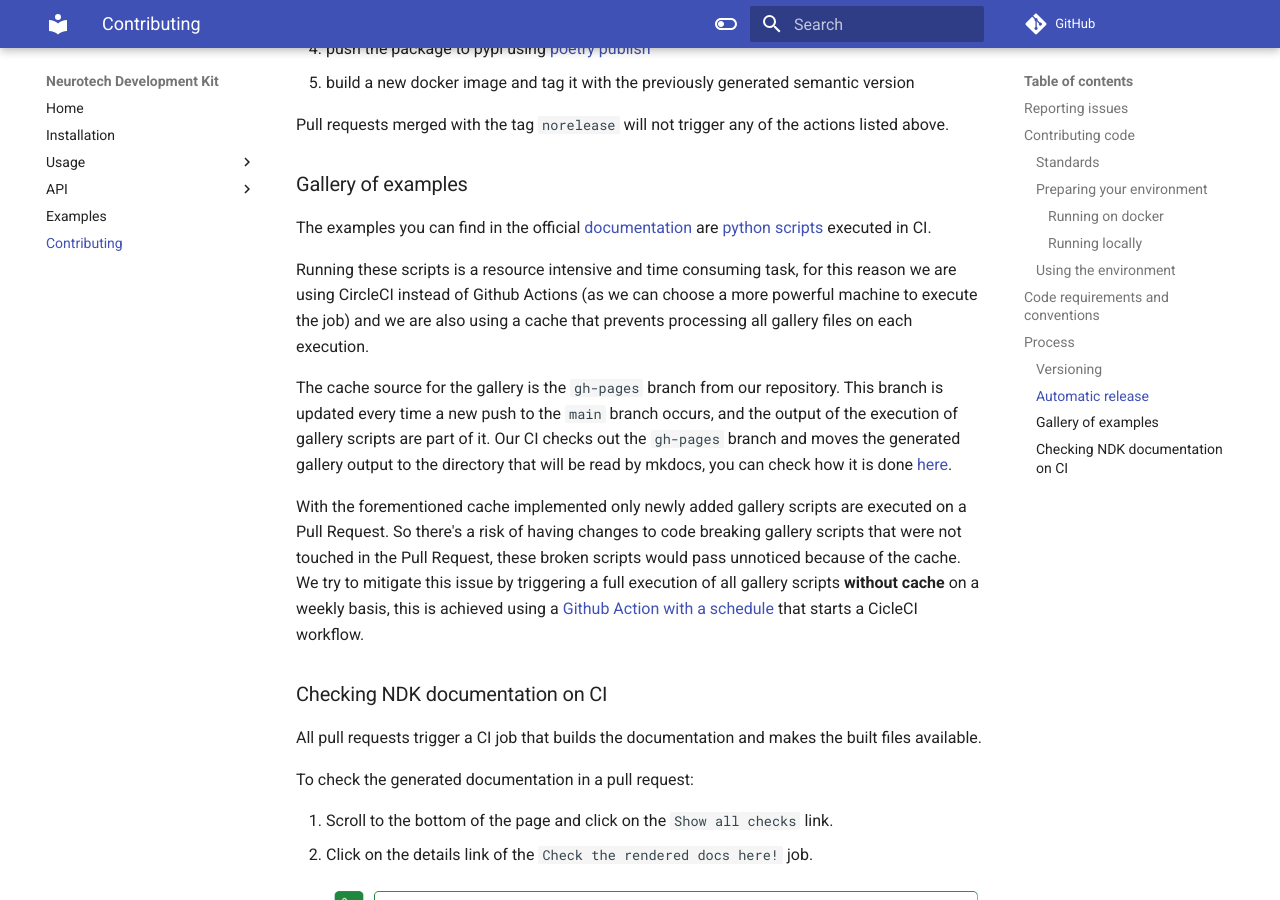
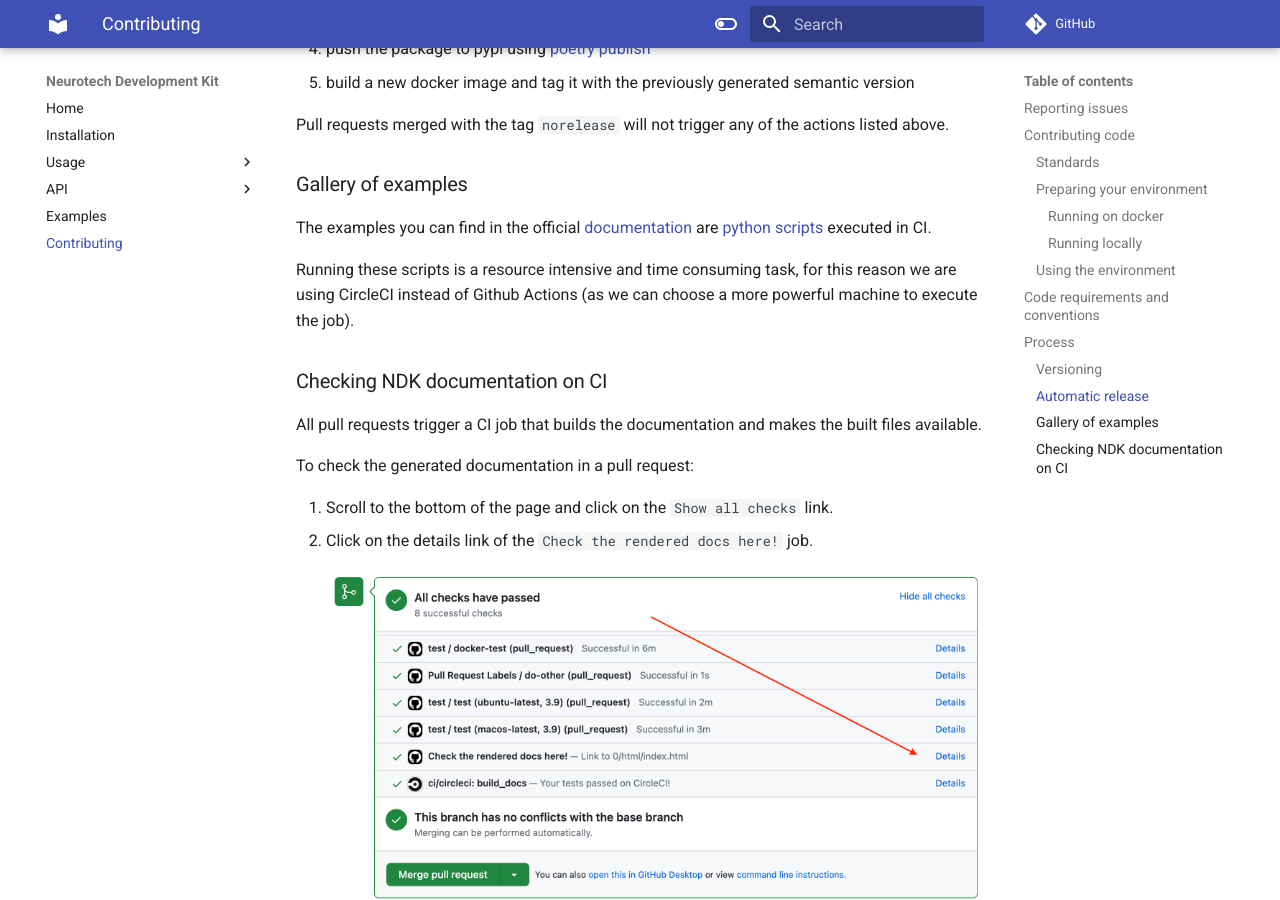
Before and after one commit to agencyenterprise/neurotechdevkit, an MkDocs documentation site: the page built from docs/contributing.md, in a window 1280 px wide and 900 px high, scrolled down 3986 px. Built offline with MkDocs 1.6.1 and Material for MkDocs 9.7.7, drawn with Linux system fonts in a browser that asks for light colours; comment, search, counter and statistics services are not loaded.

Commit message:
Replacing github action to publish docs with CircleCI (#85)
* Using circleCI to build gh-pages

```diff
--- a/docs/contributing.md
+++ b/docs/contributing.md
@@ -161,11 +161,7 @@
 
 The examples you can find in the official [documentation](https://agencyenterprise.github.io/neurotechdevkit/generated/gallery/) are [python scripts](https://github.com/agencyenterprise/neurotechdevkit/tree/main/docs/examples) executed in CI.
 
-Running these scripts is a resource intensive and time consuming task, for this reason we are using CircleCI instead of Github Actions (as we can choose a more powerful machine to execute the job) and we are also using a cache that prevents processing all gallery files on each execution.
-
-The cache source for the gallery is the `gh-pages` branch from our repository. This branch is updated every time a new push to the `main` branch occurs, and the output of the execution of gallery scripts are part of it. Our CI checks out the `gh-pages` branch and moves the generated gallery output to the directory that will be read by mkdocs, you can check how it is done [here](https://github.com/agencyenterprise/neurotechdevkit/blob/main/.github/workflows/docs.yml#L57:L66).
-
-With the forementioned cache implemented only newly added gallery scripts are executed on a Pull Request. So there's a risk of having changes to code breaking gallery scripts that were not touched in the Pull Request, these broken scripts would pass unnoticed because of the cache. We try to mitigate this issue by triggering a full execution of all gallery scripts **without cache** on a weekly basis, this is achieved using a [Github Action with a schedule](https://github.com/agencyenterprise/neurotechdevkit/blob/main/.github/workflows/trigger_gallery_build.yml) that starts a CicleCI workflow.
+Running these scripts is a resource intensive and time consuming task, for this reason we are using CircleCI instead of Github Actions (as we can choose a more powerful machine to execute the job).
 
 ### Checking NDK documentation on CI
 
```
Also changed, not shown: 3 other files.
